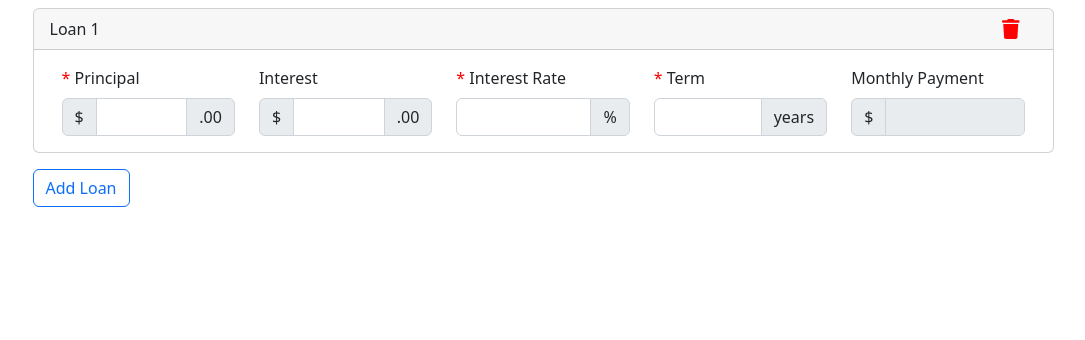
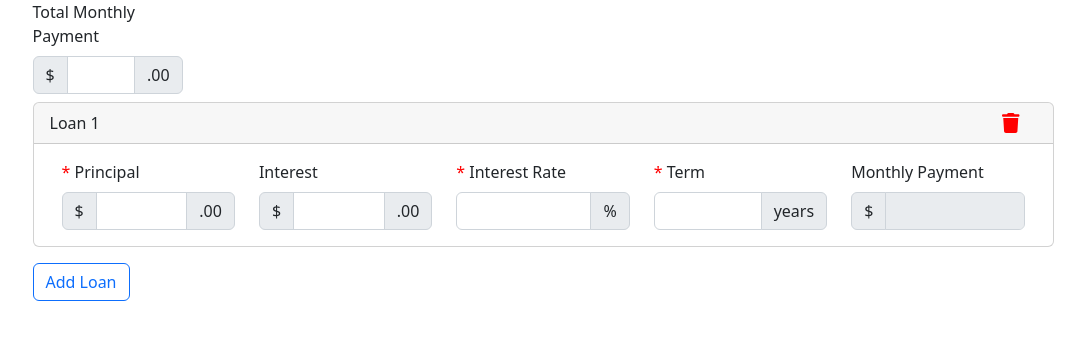
Before and after one commit to mwdonohue/loan-forecaster, a React (Create React App) app in the folder ui/: page / in a window 1280 px wide. Shown: the top 340 px of the page, without its empty margins (97-1182 px from the left). Built offline with nearby package versions, Linux system fonts and the light colour scheme; the HTML template or start-up script is replaced by a standard one.

Commit message:
Created Total Monthly Payment component

```diff
--- a/ui/src/App.js
+++ b/ui/src/App.js
@@ -4,6 +4,7 @@ import LoanList from './components/LoanList';
 import Container from 'react-bootstrap/Container';
 import Row from 'react-bootstrap/Row';
 import Col from 'react-bootstrap/Col'
+import MonthlyPayment from './components/MonthlyPayment';
 class App extends React.Component {
   render() {
     return (
@@ -11,7 +12,14 @@ class App extends React.Component {
         <Row>
           <Col></Col>
           <Col lg={11}>
-            <LoanList></LoanList>
+            <Row>
+              <Col lg={2}>
+                <MonthlyPayment></MonthlyPayment>
+              </Col>
+            </Row>
+            <Row>
+              <LoanList></LoanList>
+            </Row>
           </Col>
           <Col></Col>
         </Row>
--- a/ui/src/components/Loan.js
+++ b/ui/src/components/Loan.js
@@ -1,5 +1,5 @@
 import React from 'react'
-import { Card, Container, Row, Col, Form, InputGroup, Button, ListGroup } from 'react-bootstrap'
+import { Card, Container, Row, Col, Form, InputGroup, Button } from 'react-bootstrap'
 import { FontAwesomeIcon } from '@fortawesome/react-fontawesome'
 import { faTrash } from '@fortawesome/free-solid-svg-icons'
 import { getErrorMessage } from './LoanErrors'
--- /dev/null
+++ b/ui/src/components/MonthlyPayment.js
@@ -0,0 +1,19 @@
+import React from 'react'
+import { Form, InputGroup } from 'react-bootstrap'
+
+class MonthlyPayment extends React.Component {
+
+    render() {
+        return (
+            <div>
+                <Form.Label htmlFor="totalMonthlyPayment">Total Monthly Payment</Form.Label>
+                <InputGroup>
+                    <InputGroup.Text>$</InputGroup.Text>
+                    <Form.Control name="totalMonthlyPayment" id="totalMonthlyPayment"></Form.Control>
+                    <InputGroup.Text>.00</InputGroup.Text>
+                </InputGroup>
+            </div>
+        )
+    }
+}
+export default MonthlyPayment
```
